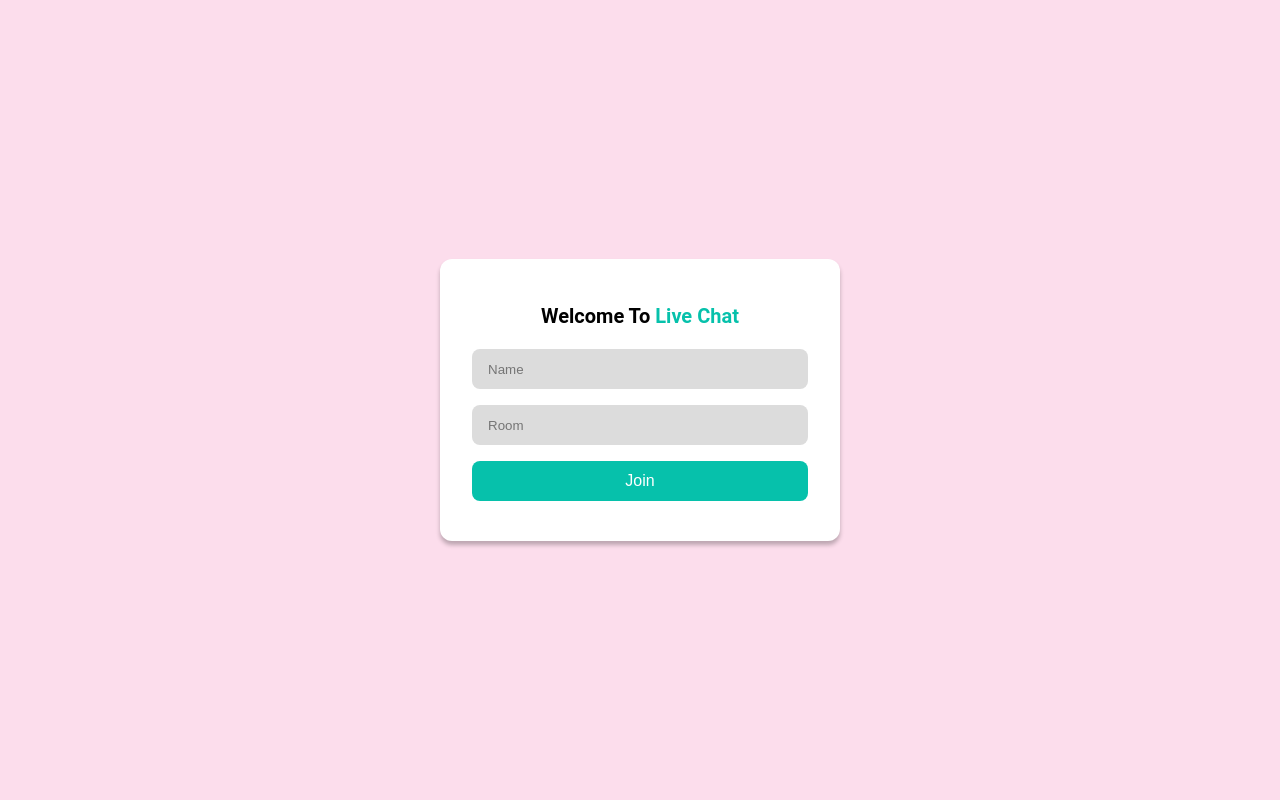
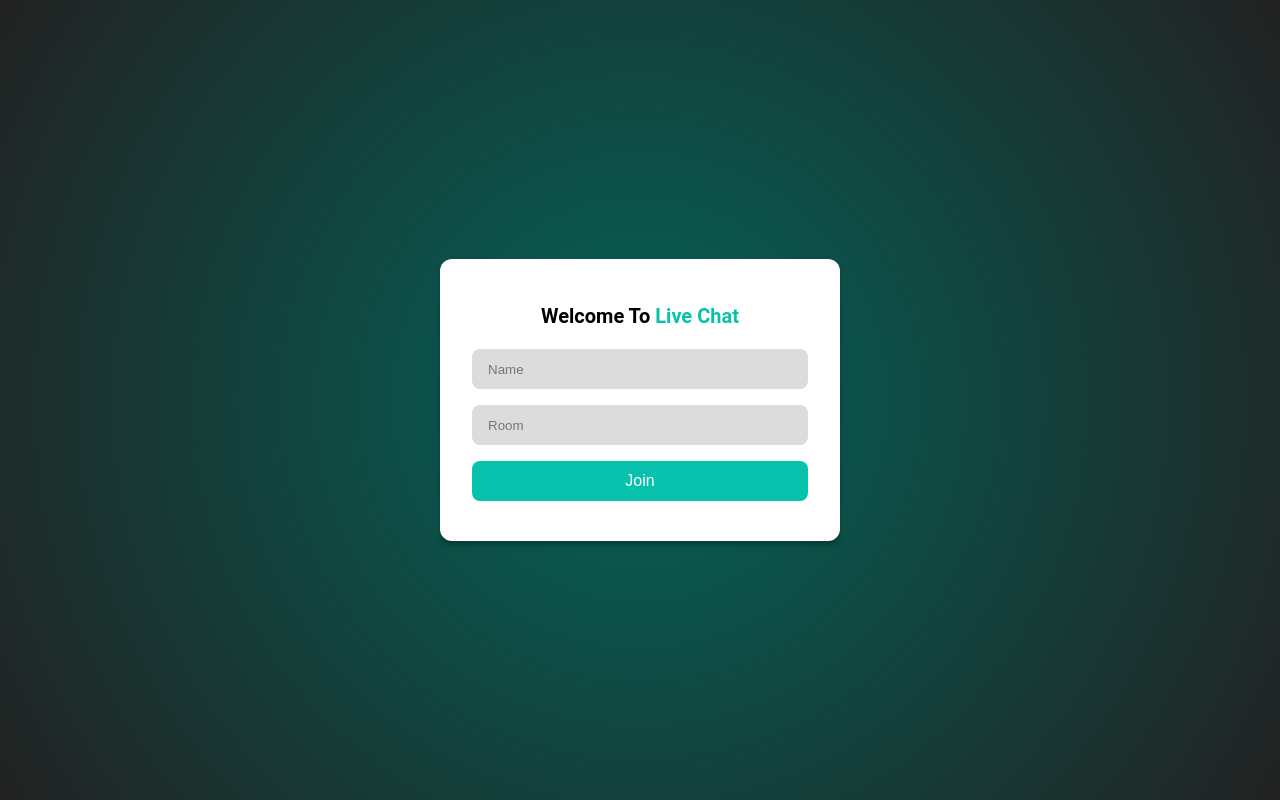
Before and after one commit to michellechens/chat-app-frontend, a React (Create React App) app: page / in a window 1280 px wide. Built offline with nearby package versions, Linux system fonts and the light colour scheme.

Commit message:
Update background style for page join and chat

```diff
--- a/src/components/chat/Chat.scss
+++ b/src/components/chat/Chat.scss
@@ -5,7 +5,7 @@
     flex-direction: column;
     justify-content: center;
     align-items: center;
-    background-color: var(--white);
+    background: var(--background);
 
     h1 {
         color: var(--green);
--- a/src/components/join/Join.scss
+++ b/src/components/join/Join.scss
@@ -5,7 +5,7 @@
     justify-content: center;
     align-items: center;
     text-align: center;
-    background: var(--pink);
+    background: var(--background);
 }
 
 .join-inner {
--- a/src/style.css
+++ b/src/style.css
@@ -22,4 +22,5 @@ html, body {
     --gray-three: #828282;
     --pink: #FCDDEC;
     --green: #06C1AB;
+    --background: radial-gradient(circle, #036358 0%, #222222 100%);
 }
```
